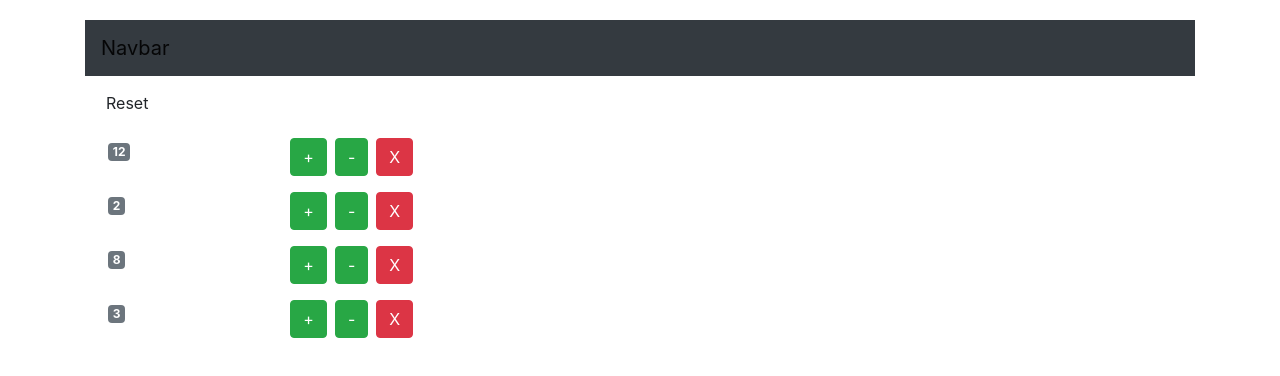
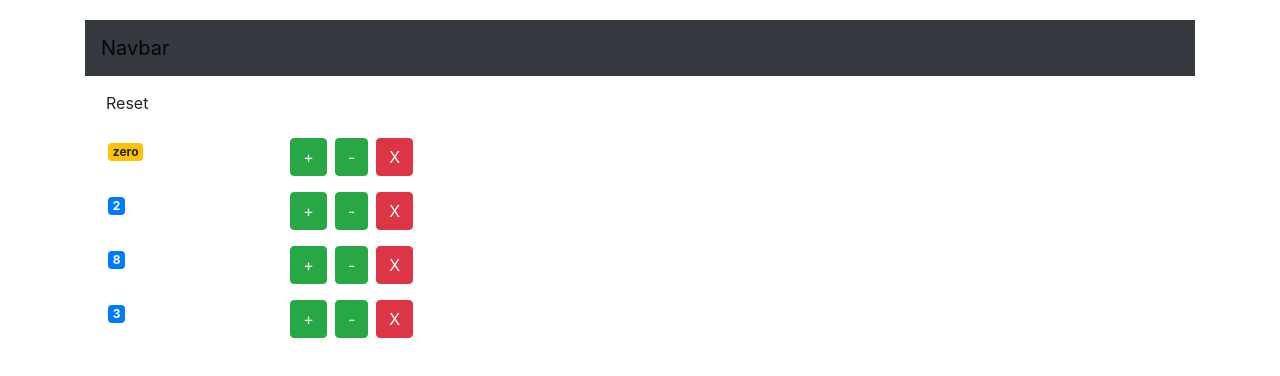
Before and after one commit to PeymanHosseini/react, a React (Create React App) app: page / in a window 1280 px wide. Shown: the top 376 px of the page. Built offline with nearby package versions, Linux system fonts and the light colour scheme.

Commit message:
fixing conditional badge section

```diff
--- a/src/App.js
+++ b/src/App.js
@@ -6,11 +6,18 @@ import Counters from "./components/counters";
 class App extends Component {
   state = {
     counters: [
-      { id: 1, value: 12 },
+      { id: 1, value: 0 },
       { id: 2, value: 2 },
       { id: 3, value: 8 },
       { id: 4, value: 3 }
     ]
+  };
+  handleIncrement = counter => {
+    const counters = [...this.state.counters];
+    const index = counters.indexOf(counter);
+    counters[index] = { ...counter };
+    counters[index].value++;
+    this.setState({ counters });
   };
   render() {
     return (
@@ -19,13 +26,13 @@ class App extends Component {
         <button type="button" className="btn  m-2">
           Reset
         </button>
-        {this.state.counters.map(counter => (
-          <Counters
-            key={counter.id}
-            countersApp={this.state.counters}
-            value={counter.value}
-          />
-        ))}
+
+        <Counters
+          countersApp={this.state.counters}
+          value={this.state.counters.value}
+          id={this.state.counters.id}
+          handleIncrement={this.handleIncrement}
+        />
       </main>
     );
   }
--- a/src/components/counter.jsx
+++ b/src/components/counter.jsx
@@ -7,12 +7,14 @@ class Counter extends Component {
         <div className="container">
           <div className="row p-2 ">
             <div className="col-sm-2">
-              <span className="badge badge-secondary">
-                {this.props.CounterVal}
-              </span>
+              <span className={this.getBadgeClass()}>{this.formatValue()}</span>
             </div>
             <div className="col-sm-10">
-              <button type="button" className="btn btn-success mr-2">
+              <button
+                onClick={() => this.props.onHandleIncrement(this.props.id)}
+                type="button"
+                className="btn btn-success mr-2"
+              >
                 +
               </button>
               <button type="button" className="btn btn-success mr-2">
@@ -27,6 +29,15 @@ class Counter extends Component {
       </div>
     );
   }
+  getBadgeClass() {
+    let classes = "badge badge-";
+    classes += this.props.value === 0 ? "warning" : "primary";
+    return classes;
+  }
+  formatValue() {
+    const { value } = this.props;
+    return value === 0 ? "zero" : value;
+  }
 }
 
 export default Counter;
--- a/src/components/counters.jsx
+++ b/src/components/counters.jsx
@@ -5,7 +5,15 @@ class Counters extends Component {
   render() {
     return (
       <div>
-        <Counter CounterVal={this.props.value} />
+        {this.props.countersApp.map(counter => (
+          <Counter
+            key={counter.id}
+            id={counter.id}
+            value={counter.value}
+            onHandleIncrement={this.props.handleIncrement}
+            countera={this.props.countersApp}
+          />
+        ))}
       </div>
     );
   }
```
